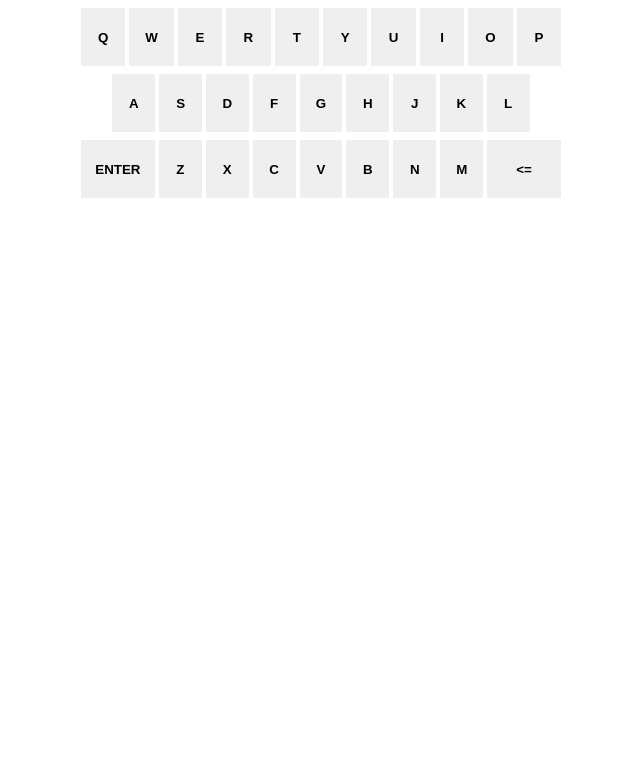
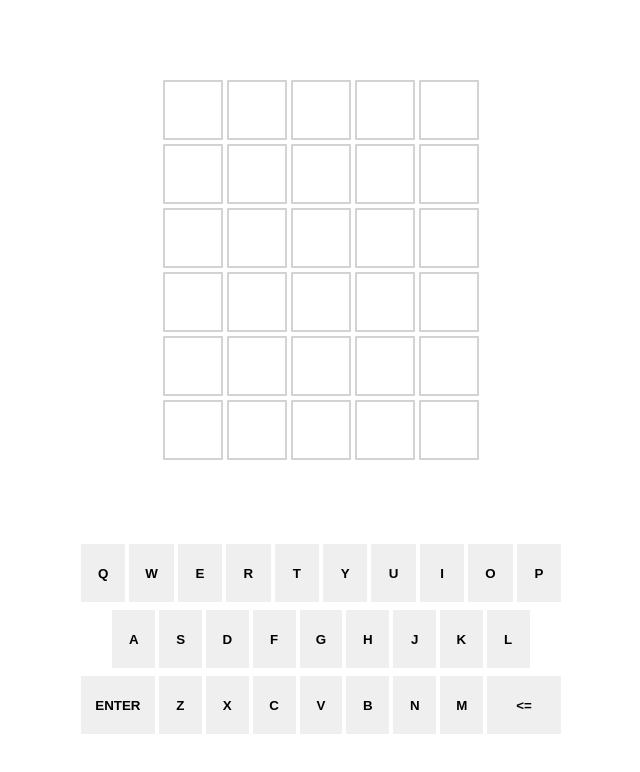
Before and after one commit to fjgallard/Wordle, an Angular app: page / in a window 1280 px wide. Shown: the top 772 px of the page, without its empty margins (319-959 px from the left). Built offline with nearby package versions, Linux system fonts and the light colour scheme.

Commit message:
Added board markup and styling.

```diff
--- /dev/null
+++ b/src/app/modules/game/components/board/board.component.html
@@ -0,0 +1,49 @@
+<div class="board">
+  <div class="row">
+    <div class="tile"></div>
+    <div class="tile"></div>
+    <div class="tile"></div>
+    <div class="tile"></div>
+    <div class="tile"></div>
+  </div>
+
+  <div class="row">
+    <div class="tile"></div>
+    <div class="tile"></div>
+    <div class="tile"></div>
+    <div class="tile"></div>
+    <div class="tile"></div>
+  </div>
+
+  <div class="row">
+    <div class="tile"></div>
+    <div class="tile"></div>
+    <div class="tile"></div>
+    <div class="tile"></div>
+    <div class="tile"></div>
+  </div>
+
+  <div class="row">
+    <div class="tile"></div>
+    <div class="tile"></div>
+    <div class="tile"></div>
+    <div class="tile"></div>
+    <div class="tile"></div>
+  </div>
+
+  <div class="row">
+    <div class="tile"></div>
+    <div class="tile"></div>
+    <div class="tile"></div>
+    <div class="tile"></div>
+    <div class="tile"></div>
+  </div>
+
+  <div class="row">
+    <div class="tile"></div>
+    <div class="tile"></div>
+    <div class="tile"></div>
+    <div class="tile"></div>
+    <div class="tile"></div>
+  </div>
+</div>
--- /dev/null
+++ b/src/app/modules/game/components/board/board.component.scss
@@ -0,0 +1,22 @@
+.board {
+  display: flex;
+  flex-flow: column;
+  align-items: center;
+  margin: 5rem;
+}
+
+.row {
+  display: flex;
+  margin-bottom: 0.25rem;
+
+  :nth-child(1) {
+    margin-left: 0;
+  }
+}
+
+.tile {
+  width: 3.5rem;
+  height: 3.5rem;
+  border: 2px solid lightgray;
+  margin-left: 0.25rem;
+}
--- /dev/null
+++ b/src/app/modules/game/components/board/board.component.ts
@@ -0,0 +1,15 @@
+import { Component, OnInit } from '@angular/core';
+
+@Component({
+  selector: 'app-board',
+  templateUrl: './board.component.html',
+  styleUrls: ['./board.component.scss']
+})
+export class BoardComponent implements OnInit {
+
+  constructor() { }
+
+  ngOnInit(): void {
+  }
+
+}
--- a/src/app/pages/home/home.component.html
+++ b/src/app/pages/home/home.component.html
@@ -1,3 +1,4 @@
 <div class="game-board">
+  <app-board></app-board>
   <app-keyboard (keyPressed)="enterKey($event)"></app-keyboard>
 </div>
```
Also changed, not shown: src/app/modules/game/game.module.ts (+5 -2 lines), 1 other file (tests, documents, lock files or other folders).
